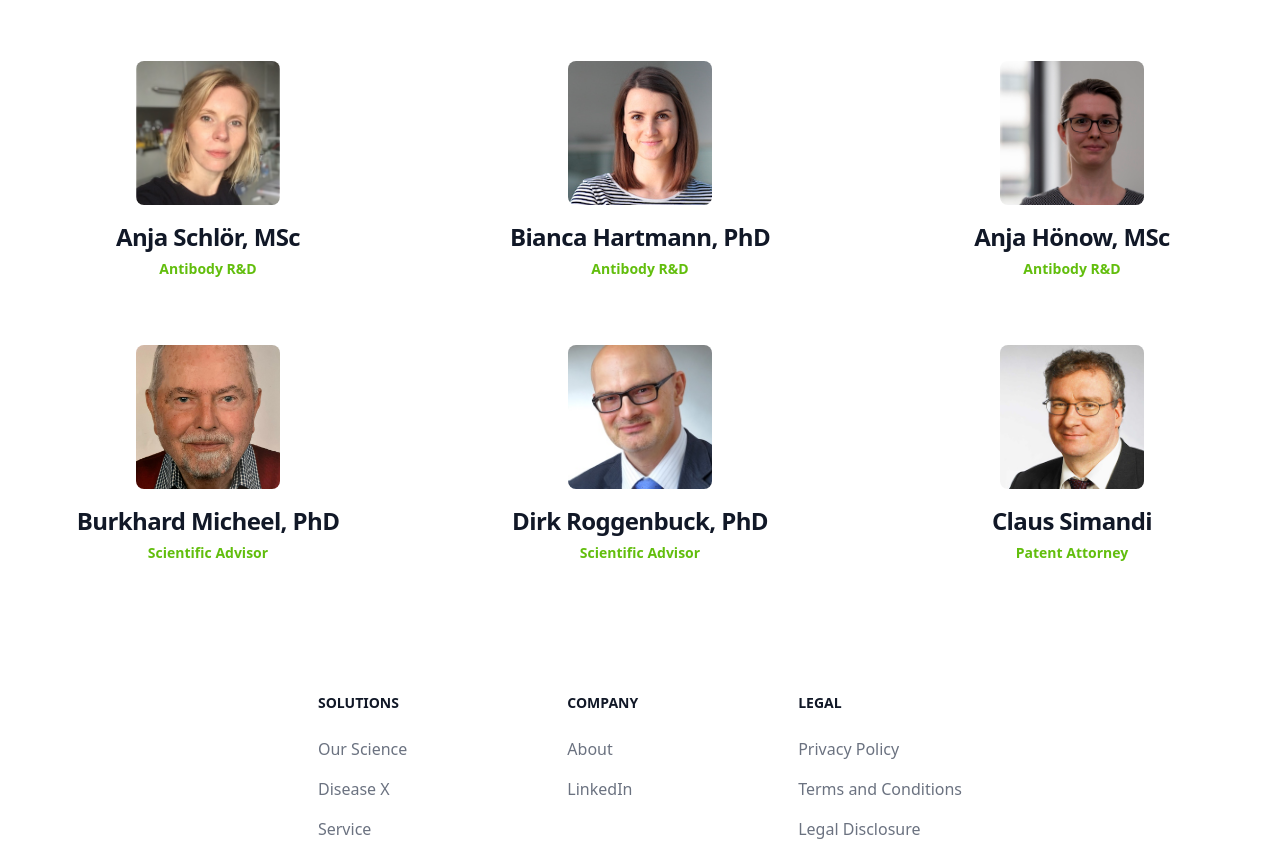
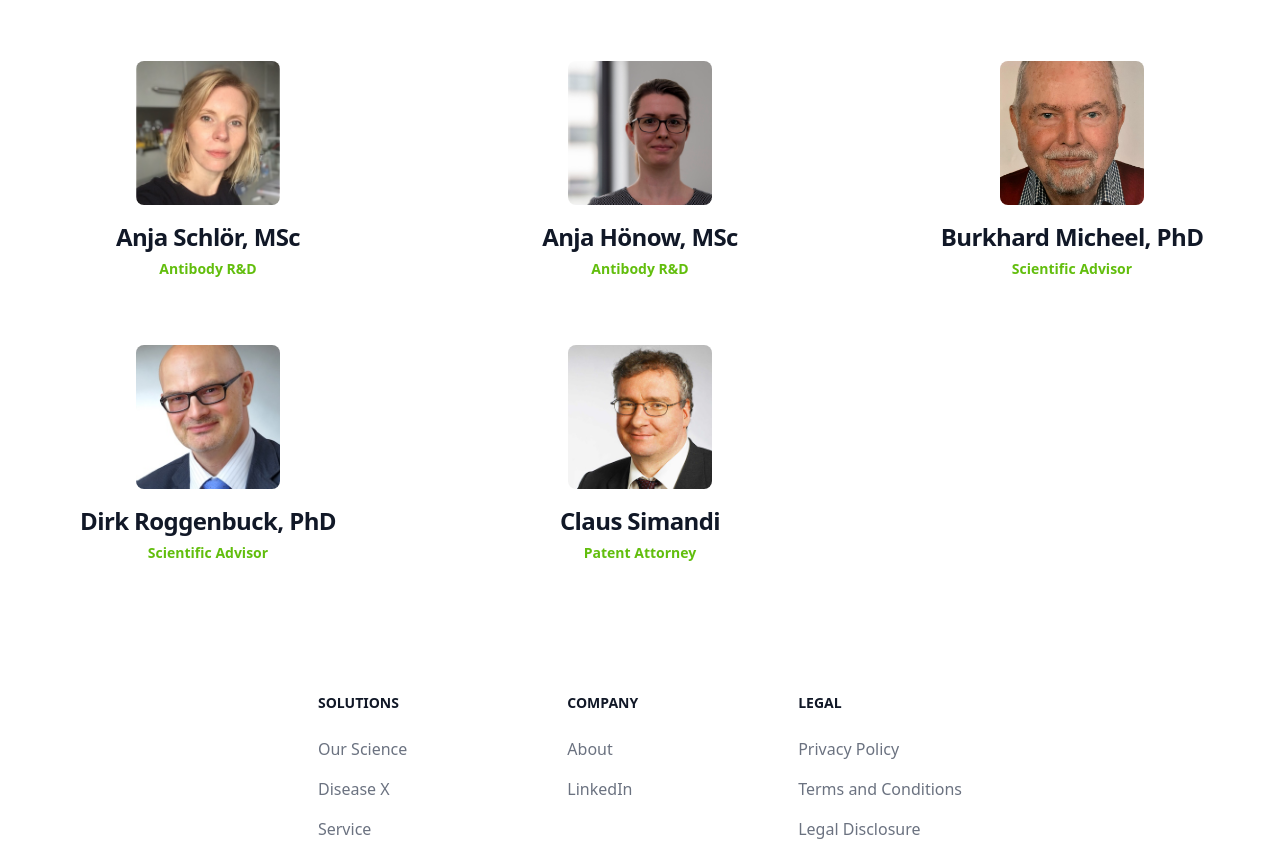
Before and after one commit to neweramabs/neweramabs-website, a website built with Vite: page src/about.html in a window 1280 px wide. Shown: the part 2656-3517 px from the top of the page. Built offline with nearby package versions, Linux system fonts and the light colour scheme; what tailwindcss-aria-attributes would draw is missing.

Commit message:
Remove Bianca

```diff
--- a/src/about.html
+++ b/src/about.html
@@ -224,13 +224,6 @@
             <p class="text-sm font-semibold leading-6 text-nem-500">Antibody R&D</p>
           </div>
           <div class="text-center text-gray-500">
-            <img class="mx-auto mb-4 h-36 w-36 rounded-lg" src="assets/team/nem-bianca.jpg" alt="Bianca Hartmann" />
-            <h3 class="mb-1 text-2xl font-bold tracking-tight text-gray-900">
-              <a href="#">Bianca Hartmann, PhD</a>
-            </h3>
-            <p class="text-sm font-semibold leading-6 text-nem-500">Antibody R&D</p>
-          </div>
-          <div class="text-center text-gray-500">
             <img class="mx-auto mb-4 h-36 w-36 rounded-lg" src="assets/team/nem-anjah.jpg" alt="Anja Hönow" />
             <h3 class="mb-1 text-2xl font-bold tracking-tight text-gray-900">
               <a href="#">Anja Hönow, MSc</a>
```
